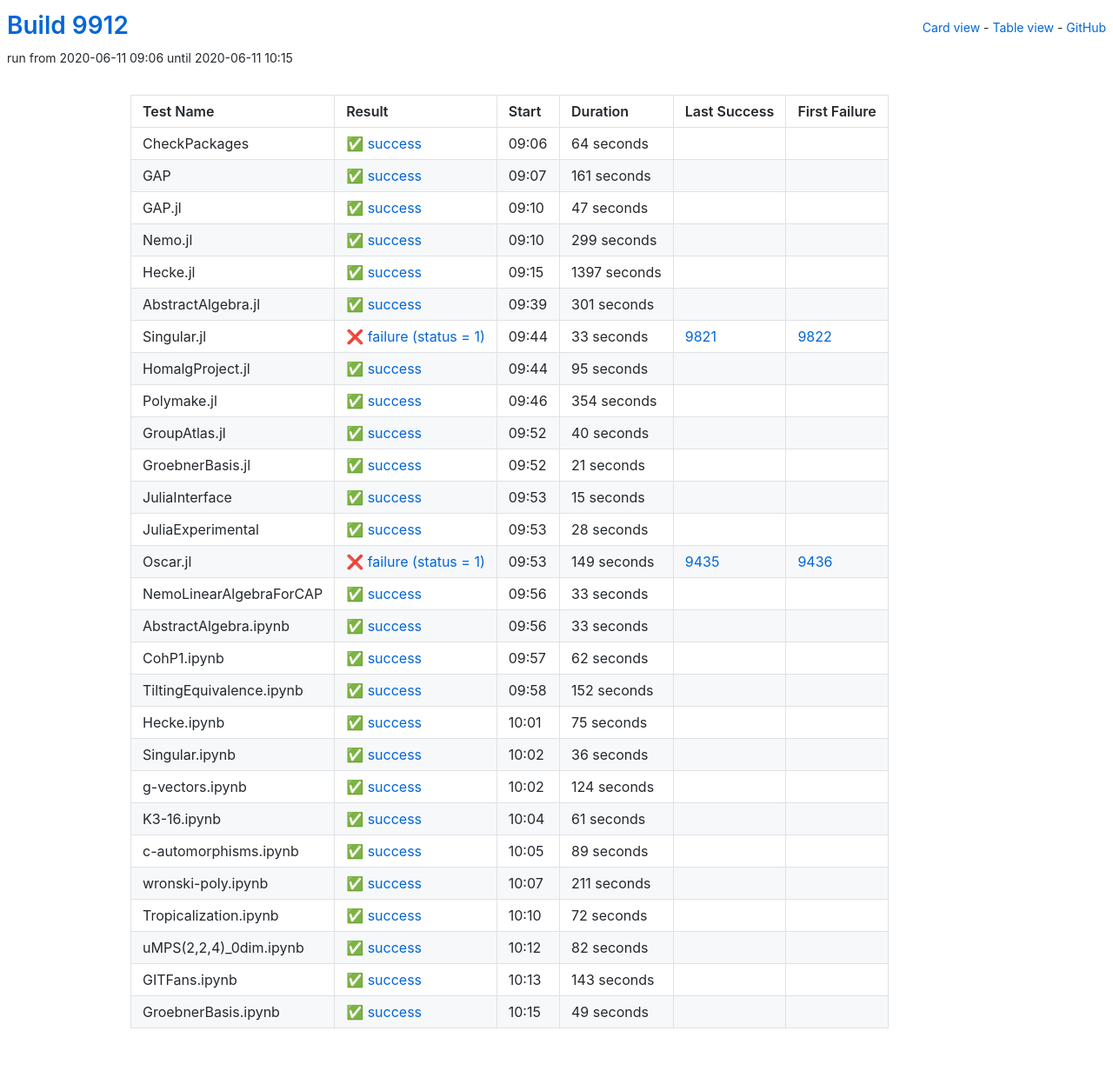
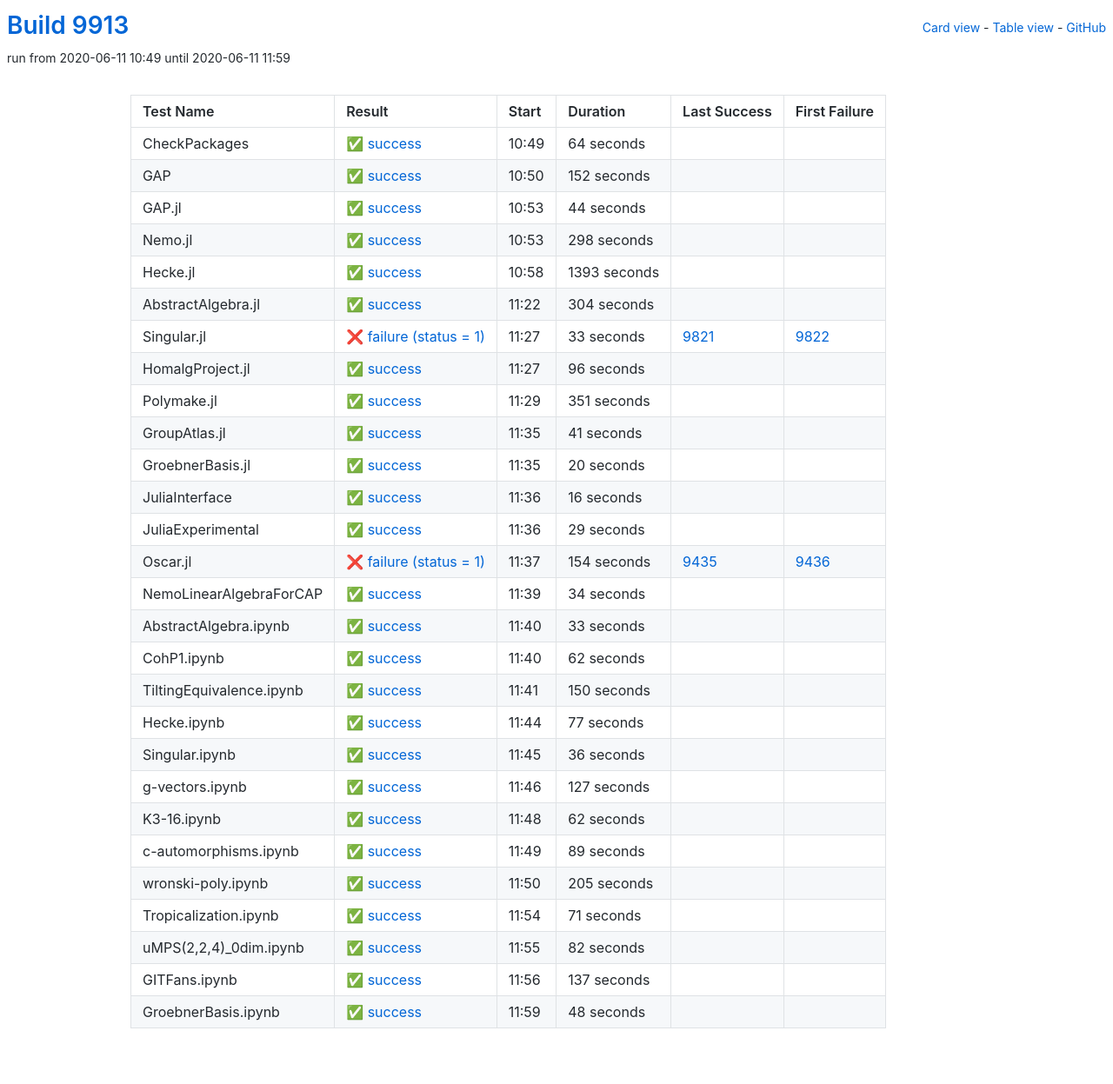
Before and after one commit to oscar-system/oscar-ci-status, a Jekyll site: the page built from table.html, in a window 1280 px wide. Shown: the whole page at 87% size. Built offline with Jekyll 4.4.1, drawn with Linux system fonts in a browser that asks for light colours.

Commit message:
Build #9913

```diff
--- a/_data/ci.yml
+++ b/_data/ci.yml
@@ -1,6 +1,6 @@
 ---
-build: 9912
-build_url: https://oscarci.mathematik.uni-kl.de/job/oscar/9912/
+build: 9913
+build_url: https://oscarci.mathematik.uni-kl.de/job/oscar/9913/
 job: oscar
 organization: oscar-system
 repo: oscar-ci-status
@@ -8,8 +8,8 @@
 tests:
 - name: CheckPackages
   id: checkpackages
-  log: https://oscarci.mathematik.uni-kl.de/job/oscar/9912/artifact/logs/build-9912/CheckPackages.log
-  start: 2020-06-11 09:06
+  log: https://oscarci.mathematik.uni-kl.de/job/oscar/9913/artifact/logs/build-9913/CheckPackages.log
+  start: 2020-06-11 10:49
   success: true
   exitcode: 0
   status: success
@@ -20,68 +20,68 @@
   first_failure_url:
 - name: GAP
   id: gap
-  log: https://oscarci.mathematik.uni-kl.de/job/oscar/9912/artifact/logs/build-9912/GAP.log
-  start: 2020-06-11 09:07
+  log: https://oscarci.mathematik.uni-kl.de/job/oscar/9913/artifact/logs/build-9913/GAP.log
+  start: 2020-06-11 10:50
   success: true
   exitcode: 0
   status: success
-  duration: 161
+  duration: 152
   last_success: false
   last_success_url:
   first_failure: false
   first_failure_url:
 - name: GAP.jl
   id: gap-jl
-  log: https://oscarci.mathematik.uni-kl.de/job/oscar/9912/artifact/logs/build-9912/GAP.jl.log
-  start: 2020-06-11 09:10
+  log: https://oscarci.mathematik.uni-kl.de/job/oscar/9913/artifact/logs/build-9913/GAP.jl.log
+  start: 2020-06-11 10:53
   success: true
   exitcode: 0
   status: success
-  duration: 47
+  duration: 44
   last_success: false
   last_success_url:
   first_failure: false
   first_failure_url:
 - name: Nemo.jl
   id: nemo-jl
-  log: https://oscarci.mathematik.uni-kl.de/job/oscar/9912/artifact/logs/build-9912/Nemo.jl.log
-  start: 2020-06-11 09:10
+  log: https://oscarci.mathematik.uni-kl.de/job/oscar/9913/artifact/logs/build-9913/Nemo.jl.log
+  start: 2020-06-11 10:53
   success: true
   exitcode: 0
   status: success
-  duration: 299
+  duration: 298
   last_success: false
   last_success_url:
   first_failure: false
   first_failure_url:
 - name: Hecke.jl
   id: hecke-jl
-  log: https://oscarci.mathematik.uni-kl.de/job/oscar/9912/artifact/logs/build-9912/Hecke.jl.log
-  start: 2020-06-11 09:15
+  log: https://oscarci.mathematik.uni-kl.de/job/oscar/9913/artifact/logs/build-9913/Hecke.jl.log
+  start: 2020-06-11 10:58
   success: true
   exitcode: 0
   status: success
-  duration: 1397
+  duration: 1393
   last_success: false
   last_success_url:
   first_failure: false
   first_failure_url:
 - name: AbstractAlgebra.jl
   id: abstractalgebra-jl
-  log: https://oscarci.mathematik.uni-kl.de/job/oscar/9912/artifact/logs/build-9912/AbstractAlgebra.jl.log
-  start: 2020-06-11 09:39
+  log: https://oscarci.mathematik.uni-kl.de/job/oscar/9913/artifact/logs/build-9913/AbstractAlgebra.jl.log
+  start: 2020-06-11 11:22
   success: true
   exitcode: 0
   status: success
-  duration: 301
+  duration: 304
   last_success: false
   last_success_url:
   first_failure: false
   first_failure_url:
 - name: Singular.jl
   id: singular-jl
-  log: https://oscarci.mathematik.uni-kl.de/job/oscar/9912/artifact/logs/build-9912/Singular.jl.log
-  start: 2020-06-11 09:44
+  log: https://oscarci.mathematik.uni-kl.de/job/oscar/9913/artifact/logs/build-9913/Singular.jl.log
+  start: 2020-06-11 11:27
   success: false
   exitcode: 1
   status: failure
@@ -92,104 +92,104 @@
   first_failure_url: https://oscarci.mathematik.uni-kl.de/job/oscar/9822/
 - name: HomalgProject.jl
   id: homalgproject-jl
-  log: https://oscarci.mathematik.uni-kl.de/job/oscar/9912/artifact/logs/build-9912/HomalgProject.jl.log
-  start: 2020-06-11 09:44
+  log: https://oscarci.mathematik.uni-kl.de/job/oscar/9913/artifact/logs/build-9913/HomalgProject.jl.log
+  start: 2020-06-11 11:27
   success: true
   exitcode: 0
   status: success
-  duration: 95
+  duration: 96
   last_success: false
   last_success_url:
   first_failure: false
   first_failure_url:
 - name: Polymake.jl
   id: polymake-jl
-  log: https://oscarci.mathematik.uni-kl.de/job/oscar/9912/artifact/logs/build-9912/Polymake.jl.log
-  start: 2020-06-11 09:46
+  log: https://oscarci.mathematik.uni-kl.de/job/oscar/9913/artifact/logs/build-9913/Polymake.jl.log
+  start: 2020-06-11 11:29
   success: true
   exitcode: 0
   status: success
-  duration: 354
+  duration: 351
   last_success: false
   last_success_url:
   first_failure: false
   first_failure_url:
 - name: GroupAtlas.jl
   id: groupatlas-jl
-  log: https://oscarci.mathematik.uni-kl.de/job/oscar/9912/artifact/logs/build-9912/GroupAtlas.jl.log
-  start: 2020-06-11 09:52
+  log: https://oscarci.mathematik.uni-kl.de/job/oscar/9913/artifact/logs/build-9913/GroupAtlas.jl.log
+  start: 2020-06-11 11:35
   success: true
   exitcode: 0
   status: success
-  duration: 40
+  duration: 41
   last_success: false
   last_success_url:
   first_failure: false
   first_failure_url:
 - name: GroebnerBasis.jl
   id: groebnerbasis-jl
-  log: https://oscarci.mathematik.uni-kl.de/job/oscar/9912/artifact/logs/build-9912/GroebnerBasis.jl.log
-  start: 2020-06-11 09:52
+  log: https://oscarci.mathematik.uni-kl.de/job/oscar/9913/artifact/logs/build-9913/GroebnerBasis.jl.log
+  start: 2020-06-11 11:35
   success: true
   exitcode: 0
   status: success
-  duration: 21
+  duration: 20
   last_success: false
   last_success_url:
   first_failure: false
   first_failure_url:
 - name: JuliaInterface
   id: juliainterface
-  log: https://oscarci.mathematik.uni-kl.de/job/oscar/9912/artifact/logs/build-9912/JuliaInterface.log
-  start: 2020-06-11 09:53
+  log: https://oscarci.mathematik.uni-kl.de/job/oscar/9913/artifact/logs/build-9913/JuliaInterface.log
+  start: 2020-06-11 11:36
   success: true
   exitcode: 0
   status: success
-  duration: 15
+  duration: 16
   last_success: false
   last_success_url:
   first_failure: false
   first_failure_url:
 - name: JuliaExperimental
   id: juliaexperimental
-  log: https://oscarci.mathematik.uni-kl.de/job/oscar/9912/artifact/logs/build-9912/JuliaExperimental.log
-  start: 2020-06-11 09:53
+  log: https://oscarci.mathematik.uni-kl.de/job/oscar/9913/artifact/logs/build-9913/JuliaExperimental.log
+  start: 2020-06-11 11:36
   success: true
   exitcode: 0
   status: success
-  duration: 28
+  duration: 29
   last_success: false
   last_success_url:
   first_failure: false
   first_failure_url:
 - name: Oscar.jl
   id: oscar-jl
-  log: https://oscarci.mathematik.uni-kl.de/job/oscar/9912/artifact/logs/build-9912/Oscar.jl.log
-  start: 2020-06-11 09:53
+  log: https://oscarci.mathematik.uni-kl.de/job/oscar/9913/artifact/logs/build-9913/Oscar.jl.log
+  start: 2020-06-11 11:37
   success: false
   exitcode: 1
   status: failure
-  duration: 149
+  duration: 154
   last_success: 9435
   last_success_url: https://oscarci.mathematik.uni-kl.de/job/oscar/9435/
   first_failure: 9436
   first_failure_url: https://oscarci.mathematik.uni-kl.de/job/oscar/9436/
 - name: NemoLinearAlgebraForCAP
   id: nemolinearalgebraforcap
-  log: https://oscarci.mathematik.uni-kl.de/job/oscar/9912/artifact/logs/build-9912/NemoLinearAlgebraForCAP.log
-  start: 2020-06-11 09:56
+  log: https://oscarci.mathematik.uni-kl.de/job/oscar/9913/artifact/logs/build-9913/NemoLinearAlgebraForCAP.log
+  start: 2020-06-11 11:39
   success: true
   exitcode: 0
   status: success
-  duration: 33
+  duration: 34
   last_success: false
   last_success_url:
   first_failure: false
   first_failure_url:
 - name: AbstractAlgebra.ipynb
   id: abstractalgebra-ipynb
-  log: https://oscarci.mathematik.uni-kl.de/job/oscar/9912/artifact/logs/build-9912/AbstractAlgebra.ipynb.log
-  start: 2020-06-11 09:56
+  log: https://oscarci.mathematik.uni-kl.de/job/oscar/9913/artifact/logs/build-9913/AbstractAlgebra.ipynb.log
+  start: 2020-06-11 11:40
   success: true
   exitcode: 0
   status: success
@@ -200,8 +200,8 @@
   first_failure_url:
 - name: CohP1.ipynb
   id: cohp1-ipynb
-  log: https://oscarci.mathematik.uni-kl.de/job/oscar/9912/artifact/logs/build-9912/CohP1.ipynb.log
-  start: 2020-06-11 09:57
+  log: https://oscarci.mathematik.uni-kl.de/job/oscar/9913/artifact/logs/build-9913/CohP1.ipynb.log
+  start: 2020-06-11 11:40
   success: true
   exitcode: 0
   status: success
@@ -212,32 +212,32 @@
   first_failure_url:
 - name: TiltingEquivalence.ipynb
   id: tiltingequivalence-ipynb
-  log: https://oscarci.mathematik.uni-kl.de/job/oscar/9912/artifact/logs/build-9912/TiltingEquivalence.ipynb.log
-  start: 2020-06-11 09:58
+  log: https://oscarci.mathematik.uni-kl.de/job/oscar/9913/artifact/logs/build-9913/TiltingEquivalence.ipynb.log
+  start: 2020-06-11 11:41
   success: true
   exitcode: 0
   status: success
-  duration: 152
+  duration: 150
   last_success: false
   last_success_url:
   first_failure: false
   first_failure_url:
 - name: Hecke.ipynb
   id: hecke-ipynb
-  log: https://oscarci.mathematik.uni-kl.de/job/oscar/9912/artifact/logs/build-9912/Hecke.ipynb.log
-  start: 2020-06-11 10:01
+  log: https://oscarci.mathematik.uni-kl.de/job/oscar/9913/artifact/logs/build-9913/Hecke.ipynb.log
+  start: 2020-06-11 11:44
   success: true
   exitcode: 0
   status: success
-  duration: 75
+  duration: 77
   last_success: false
   last_success_url:
   first_failure: false
   first_failure_url:
 - name: Singular.ipynb
   id: singular-ipynb
-  log: https://oscarci.mathematik.uni-kl.de/job/oscar/9912/artifact/logs/build-9912/Singular.ipynb.log
-  start: 2020-06-11 10:02
+  log: https://oscarci.mathematik.uni-kl.de/job/oscar/9913/artifact/logs/build-9913/Singular.ipynb.log
+  start: 2020-06-11 11:45
   success: true
   exitcode: 0
   status: success
@@ -248,32 +248,32 @@
   first_failure_url:
 - name: g-vectors.ipynb
   id: g-vectors-ipynb
-  log: https://oscarci.mathematik.uni-kl.de/job/oscar/9912/artifact/logs/build-9912/g-vectors.ipynb.log
-  start: 2020-06-11 10:02
+  log: https://oscarci.mathematik.uni-kl.de/job/oscar/9913/artifact/logs/build-9913/g-vectors.ipynb.log
+  start: 2020-06-11 11:46
   success: true
   exitcode: 0
   status: success
-  duration: 124
+  duration: 127
   last_success: false
   last_success_url:
   first_failure: false
   first_failure_url:
 - name: K3-16.ipynb
   id: k3-16-ipynb
-  log: https://oscarci.mathematik.uni-kl.de/job/oscar/9912/artifact/logs/build-9912/K3-16.ipynb.log
-  start: 2020-06-11 10:04
+  log: https://oscarci.mathematik.uni-kl.de/job/oscar/9913/artifact/logs/build-9913/K3-16.ipynb.log
+  start: 2020-06-11 11:48
   success: true
   exitcode: 0
   status: success
-  duration: 61
+  duration: 62
   last_success: false
   last_success_url:
   first_failure: false
   first_failure_url:
 - name: c-automorphisms.ipynb
   id: c-automorphisms-ipynb
-  log: https://oscarci.mathematik.uni-kl.de/job/oscar/9912/artifact/logs/build-9912/c-automorphisms.ipynb.log
-  start: 2020-06-11 10:05
+  log: https://oscarci.mathematik.uni-kl.de/job/oscar/9913/artifact/logs/build-9913/c-automorphisms.ipynb.log
+  start: 2020-06-11 11:49
   success: true
   exitcode: 0
   status: success
@@ -284,32 +284,32 @@
   first_failure_url:
 - name: wronski-poly.ipynb
   id: wronski-poly-ipynb
-  log: https://oscarci.mathematik.uni-kl.de/job/oscar/9912/artifact/logs/build-9912/wronski-poly.ipynb.log
-  start: 2020-06-11 10:07
+  log: https://oscarci.mathematik.uni-kl.de/job/oscar/9913/artifact/logs/build-9913/wronski-poly.ipynb.log
+  start: 2020-06-11 11:50
   success: true
   exitcode: 0
   status: success
-  duration: 211
+  duration: 205
   last_success: false
   last_success_url:
   first_failure: false
   first_failure_url:
 - name: Tropicalization.ipynb
   id: tropicalization-ipynb
-  log: https://oscarci.mathematik.uni-kl.de/job/oscar/9912/artifact/logs/build-9912/Tropicalization.ipynb.log
-  start: 2020-06-11 10:10
+  log: https://oscarci.mathematik.uni-kl.de/job/oscar/9913/artifact/logs/build-9913/Tropicalization.ipynb.log
+  start: 2020-06-11 11:54
   success: true
   exitcode: 0
   status: success
-  duration: 72
+  duration: 71
   last_success: false
   last_success_url:
   first_failure: false
   first_failure_url:
 - name: uMPS(2,2,4)_0dim.ipynb
   id: umps-2-2-4-0dim-ipynb
-  log: https://oscarci.mathematik.uni-kl.de/job/oscar/9912/artifact/logs/build-9912/uMPS-2-2-4-_0dim.ipynb.log
-  start: 2020-06-11 10:12
+  log: https://oscarci.mathematik.uni-kl.de/job/oscar/9913/artifact/logs/build-9913/uMPS-2-2-4-_0dim.ipynb.log
+  start: 2020-06-11 11:55
   success: true
   exitcode: 0
   status: success
@@ -320,24 +320,24 @@
   first_failure_url:
 - name: GITFans.ipynb
   id: gitfans-ipynb
-  log: https://oscarci.mathematik.uni-kl.de/job/oscar/9912/artifact/logs/build-9912/GITFans.ipynb.log
-  start: 2020-06-11 10:13
+  log: https://oscarci.mathematik.uni-kl.de/job/oscar/9913/artifact/logs/build-9913/GITFans.ipynb.log
+  start: 2020-06-11 11:56
   success: true
   exitcode: 0
   status: success
-  duration: 143
+  duration: 137
   last_success: false
   last_success_url:
   first_failure: false
   first_failure_url:
 - name: GroebnerBasis.ipynb
   id: groebnerbasis-ipynb
-  log: https://oscarci.mathematik.uni-kl.de/job/oscar/9912/artifact/logs/build-9912/GroebnerBasis.ipynb.log
-  start: 2020-06-11 10:15
+  log: https://oscarci.mathematik.uni-kl.de/job/oscar/9913/artifact/logs/build-9913/GroebnerBasis.ipynb.log
+  start: 2020-06-11 11:59
   success: true
   exitcode: 0
   status: success
-  duration: 49
+  duration: 48
   last_success: false
   last_success_url:
   first_failure: false
```
Also changed, not shown: README.md.
